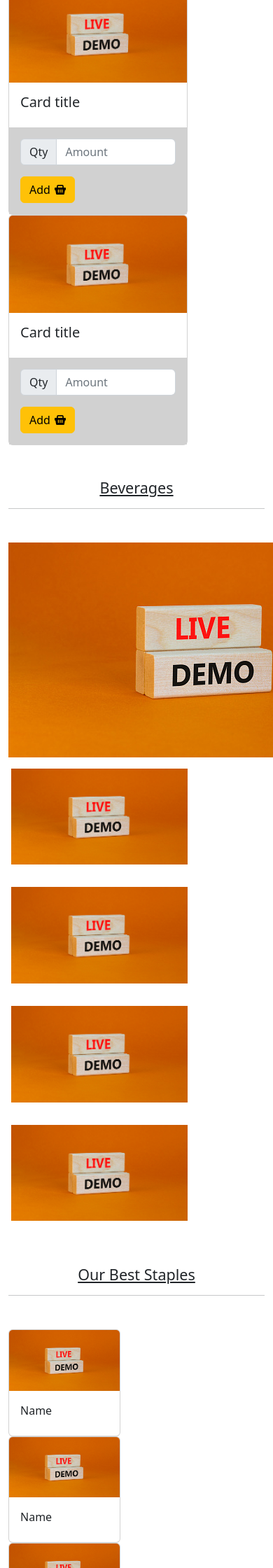
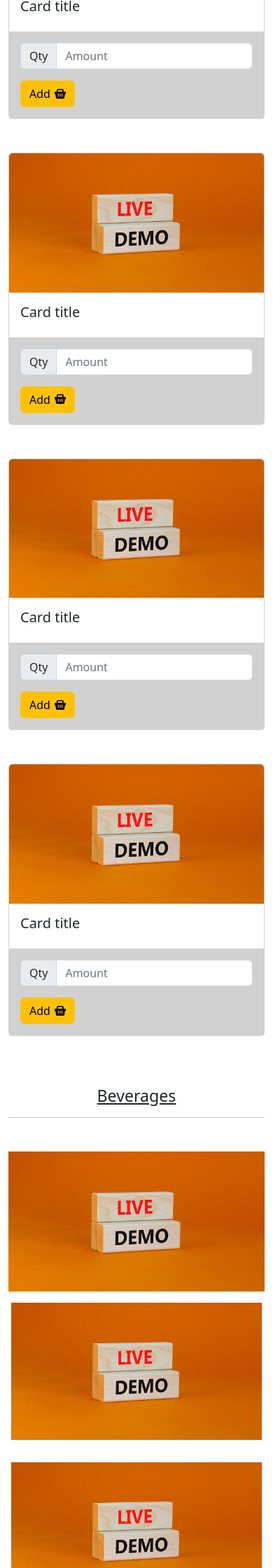
Before and after one commit to keshav39/SkillVertexMajor, a PHP site: page / in a window 390 px wide; the page is wider, and only the part inside the window is pictured. Shown: the part 2440-4680 px from the top of that part at 70% size. Run offline with PHP 8.4, Linux system fonts and the light colour scheme.

Commit message:
bug fixes, increased responsiveness and contact.php minor back-end

```diff
--- a/assets/css/style.css
+++ b/assets/css/style.css
@@ -73,7 +73,7 @@
   background-color: #3e8e41;
 }
 
-#about-list li{
+#about-list li {
   padding: 4px;
 }
 
--- /dev/null
+++ b/includes/common.php
@@ -0,0 +1,6 @@
+<?php
+$con = mysqli_connect("localhost", "root", "", "", "3306")
+  or die(mysqli_error($con));
+if (!isset($_SESSION)) {
+  session_start();
+}
--- a/includes/login-footer.php
+++ b/includes/login-footer.php
@@ -1,11 +1,18 @@
 <!-- Footer -->
 <footer class="bg-light text-center text-lg-start">
     <!-- Copyright -->
-    <div class="text-center p-2" id="Footer">
-        <p class="mt-3"> © 2020 Copyright:
-            <a class="text-dark fw-bold" href="./index.php">Super-Market</a>
-        </p>
+    <div class="text-center p-2 mt-5" id="Footer">
+        <div class="row justify-content-center">
+            <div class="col-md-12 text-center">
+                <p class="menu fw-bold p-3 pb-0">
+                    <a href="./index.php" class="text-dark pe-4">Home</a>
+                    <a href="./about.php" class="text-dark ps-4 pe-4">About</a>
+                    <a href="./contact.php" class="text-dark ps-4">Contact</a>
+                </p>
+            </div>
+        </div>
+        <p> © 2020 Copyright </p>
     </div>
-    <!-- Copyright -->
+    <!-- Copyright End -->
 </footer>
 <!-- Footer End -->
--- a/index.php
+++ b/index.php
@@ -35,12 +35,12 @@
     </div>
 
     <div class="container">
-        <h4 class="mt-5 text-center text-decoration-underline">My Smart Basket</h4>
+        <h3 class="mt-5 text-center text-decoration-underline">My Smart Basket</h3>
         <hr>
 
         <div class="mt-5 row mb-3 justify-content-evenly align-items-center">
-            <div class="col-sm-3">
-                <div class="card" style="width: 16rem;">
+            <div class="col-md-3 mb-4 mt-4">
+                <div class="card" style="width: 100%;">
                     <img src="assets/img/demo.jpg" class="card-img-top" alt="...">
                     <div class="card-body">
                         <h5 class="card-title">Card title</h5>
@@ -54,8 +54,8 @@
                     </div>
                 </div>
             </div>
-            <div class="col-sm-3">
-                <div class="card" style="width: 16rem;">
+            <div class="col-md-3 mb-4 mt-4">
+                <div class="card" style="width: 100%;">
                     <img src="assets/img/demo.jpg" class="card-img-top" alt="...">
                     <div class="card-body">
                         <h5 class="card-title">Card title</h5>
@@ -69,8 +69,8 @@
                     </div>
                 </div>
             </div>
-            <div class="col-sm-3">
-                <div class="card" style="width: 16rem;">
+            <div class="col-md-3 mb-4 mt-4">
+                <div class="card" style="width: 100%;">
                     <img src="assets/img/demo.jpg" class="card-img-top" alt="...">
                     <div class="card-body">
                         <h5 class="card-title">Card title</h5>
@@ -84,8 +84,8 @@
                     </div>
                 </div>
             </div>
-            <div class="col-sm-3">
-                <div class="card" style="width: 16rem;">
+            <div class="col-md-3 mb-4 mt-4">
+                <div class="card" style="width: 100%;">
                     <img src="assets/img/demo.jpg" class="card-img-top" alt="...">
                     <div class="card-body">
                         <h5 class="card-title">Card title</h5>
@@ -103,12 +103,12 @@
         </div>
     </div>
     <div class="container">
-        <h4 class="mt-5 text-center text-decoration-underline">Our Best Sellers</h4>
+        <h3 class="mt-5 text-center text-decoration-underline">Our Best Sellers</h3>
         <hr>
 
         <div class="row mb-3 mt-5 justify-content-evenly align-items-center">
-            <div class="col-sm-3">
-                <div class="card" style="width: 16rem;">
+            <div class="col-md-3 mb-4 mt-4">
+                <div class="card" style="width: 100%;">
                     <img src="assets/img/demo.jpg" class="card-img-top" alt="...">
                     <div class="card-body">
                         <h5 class="card-title">Card title</h5>
@@ -122,8 +122,8 @@
                     </div>
                 </div>
             </div>
-            <div class="col-sm-3">
-                <div class="card" style="width: 16rem;">
+            <div class="col-md-3 mb-4 mt-4">
+                <div class="card" style="width: 100%;">
                     <img src="assets/img/demo.jpg" class="card-img-top" alt="...">
                     <div class="card-body">
                         <h5 class="card-title">Card title</h5>
@@ -137,8 +137,8 @@
                     </div>
                 </div>
             </div>
-            <div class="col-sm-3">
-                <div class="card" style="width: 16rem;">
+            <div class="col-md-3 mb-4 mt-4">
+                <div class="card" style="width: 100%;">
                     <img src="assets/img/demo.jpg" class="card-img-top" alt="...">
                     <div class="card-body">
                         <h5 class="card-title">Card title</h5>
@@ -152,8 +152,8 @@
                     </div>
                 </div>
             </div>
-            <div class="col-sm-3">
-                <div class="card" style="width: 16rem;">
+            <div class="col-md-3 mb-4 mt-4">
+                <div class="card" style="width: 100%;">
                     <img src="assets/img/demo.jpg" class="card-img-top" alt="...">
                     <div class="card-body">
                         <h5 class="card-title">Card title</h5>
@@ -171,54 +171,54 @@
         </div>
     </div>
     <div class="container">
-        <h4 class="mt-5 text-center text-decoration-underline">Beverages</h4>
+        <h3 class="mt-5 text-center text-decoration-underline">Beverages</h3>
         <hr>
 
         <div class="row mb-3 mt-5 justify-content-evenly align-items-center">
-            <div class="col-sm-6"><img src="assets/img/demo.jpg" alt=""></div>
-            <div class="col-sm-6">
+            <div class="col-md-6"><img src="assets/img/demo.jpg" style="width: 100%;" alt=""></div>
+            <div class="col-md-6">
                 <div class="row">
-                    <div class="col-sm-6 p-3"><img src="assets/img/demo.jpg" style="width: 252px;" alt=""></div>
-                    <div class="col-sm-6 p-3"><img src="assets/img/demo.jpg" style="width: 252px;" alt=""></div>
+                    <div class="col-md-6 p-3"><img src="assets/img/demo.jpg" style="width: 100%;" alt=""></div>
+                    <div class="col-md-6 p-3"><img src="assets/img/demo.jpg" style="width: 100%;" alt=""></div>
                 </div>
                 <div class="row">
-                    <div class="col-sm-6 p-3"><img src="assets/img/demo.jpg" style="width: 252px;" alt=""></div>
-                    <div class="col-sm-6 p-3"><img src="assets/img/demo.jpg" style="width: 252px;" alt=""></div>
+                    <div class="col-md-6 p-3"><img src="assets/img/demo.jpg" style="width: 100%;" alt=""></div>
+                    <div class="col-md-6 p-3"><img src="assets/img/demo.jpg" style="width: 100%;" alt=""></div>
                 </div>
             </div>
         </div>
     </div>
     <div class="container">
-        <h4 class="mt-5 text-center text-decoration-underline">Our Best Staples</h4>
+        <h3 class="mt-5 text-center text-decoration-underline">Our Best Staples</h3>
         <hr>
 
         <div class="row mb-3 mt-5 justify-content-evenly align-items-center">
-            <div class="col-sm-2">
-                <div class="card staples" style="width: 10rem; ">
+            <div class="col-md-2 mb-4 mt-4">
+                <div class="card staples" style="width: 100%; ">
                     <img src="assets/img/demo.jpg" class="card-img-top" alt="...">
                     <div class="card-body">
                         <p class="card-title">Name</p>
                     </div>
                 </div>
             </div>
-            <div class="col-sm-2">
-                <div class="card staples" style="width: 10rem; ">
+            <div class="col-md-2 mb-4 mt-4">
+                <div class="card staples" style="width: 100%; ">
                     <img src="assets/img/demo.jpg" class="card-img-top" alt="...">
                     <div class="card-body">
                         <p class="card-title">Name</p>
                     </div>
                 </div>
             </div>
-            <div class="col-sm-2">
-                <div class="card staples" style="width: 10rem; ">
+            <div class="col-md-2 mb-4 mt-4">
+                <div class="card staples" style="width: 100%; ">
                     <img src="assets/img/demo.jpg" class="card-img-top" alt="...">
                     <div class="card-body">
                         <p class="card-title">Name</p>
                     </div>
                 </div>
             </div>
-            <div class="col-sm-2">
-                <div class="card staples" style="width: 10rem; ">
+            <div class="col-md-2 mb-4 mt-4">
+                <div class="card staples" style="width: 100%; ">
                     <img src="assets/img/demo.jpg" class="card-img-top" alt="...">
                     <div class="card-body">
                         <p class="card-title">Name</p>
@@ -226,16 +226,16 @@
                 </div>
             </div>
 
-            <div class="col-sm-2">
-                <div class="card staples" style="width: 10rem; ">
+            <div class="col-md-2 mb-4 mt-4">
+                <div class="card staples" style="width: 100%; ">
                     <img src="assets/img/demo.jpg" class="card-img-top" alt="...">
                     <div class="card-body">
                         <p class="card-title">Name</p>
                     </div>
                 </div>
             </div>
-            <div class="col-sm-2">
-                <div class="card staples" style="width: 10rem; ">
+            <div class="col-md-2 mb-4 mt-4">
+                <div class="card staples" style="width: 100%; ">
                     <img src="assets/img/demo.jpg" class="card-img-top" alt="...">
                     <div class="card-body">
                         <p class="card-title">Name</p>
@@ -245,54 +245,54 @@
         </div>
     </div>
     <div class="container">
-        <h4 class="mt-5 text-center text-decoration-underline">Fruits & Vegetables</h4>
+        <h3 class="mt-5 text-center text-decoration-underline">Fruits & Vegetables</h3>
         <hr>
 
         <div class="row mb-3 mt-5 justify-content-evenly align-items-center">
-            <div class="col-sm-6"><img src="assets/img/demo.jpg" alt=""></div>
-            <div class="col-sm-6">
+            <div class="col-md-6"><img src="assets/img/demo.jpg" style="width: 100%;" alt=""></div>
+            <div class="col-md-6">
                 <div class="row">
-                    <div class="col-sm-6 p-3"><img src="assets/img/demo.jpg" style="width: 252px;" alt=""></div>
-                    <div class="col-sm-6 p-3"><img src="assets/img/demo.jpg" style="width: 252px;" alt=""></div>
+                    <div class="col-md-6 p-3"><img src="assets/img/demo.jpg" style="width: 100%;" alt=""></div>
+                    <div class="col-md-6 p-3"><img src="assets/img/demo.jpg" style="width: 100%;" alt=""></div>
                 </div>
                 <div class="row">
-                    <div class="col-sm-6 p-3"><img src="assets/img/demo.jpg" style="width: 252px;" alt=""></div>
-                    <div class="col-sm-6 p-3"><img src="assets/img/demo.jpg" style="width: 252px;" alt=""></div>
+                    <div class="col-md-6 p-3"><img src="assets/img/demo.jpg" style="width: 100%;" alt=""></div>
+                    <div class="col-md-6 p-3"><img src="assets/img/demo.jpg" style="width: 100%;" alt=""></div>
                 </div>
             </div>
         </div>
     </div>
     <div class="container">
-        <h4 class="mt-5 text-center text-decoration-underline">Snacks Store</h4>
+        <h3 class="mt-5 text-center text-decoration-underline">Snacks Store</h3>
         <hr>
 
         <div class="row mb-3 mt-5 justify-content-evenly align-items-center">
-            <div class="col-sm-3">
-                <div class="card" style="width: 16rem; ">
+            <div class="col-md-3 mb-4 mt-4">
+                <div class="card" style="width: 100%; ">
                     <img src="assets/img/demo.jpg" class="card-img-top" alt="...">
                     <div class="card-body">
                         <p class="card-title">Name</p>
                     </div>
                 </div>
             </div>
-            <div class="col-sm-3">
-                <div class="card" style="width: 16rem; ">
+            <div class="col-md-3 mb-4 mt-4">
+                <div class="card" style="width: 100%; ">
                     <img src="assets/img/demo.jpg" class="card-img-top" alt="...">
                     <div class="card-body">
                         <p class="card-title">Name</p>
                     </div>
                 </div>
             </div>
-            <div class="col-sm-3">
-                <div class="card" style="width: 16rem; ">
+            <div class="col-md-3 mb-4 mt-4">
+                <div class="card" style="width: 100%; ">
                     <img src="assets/img/demo.jpg" class="card-img-top" alt="...">
                     <div class="card-body">
                         <p class="card-title">Name</p>
                     </div>
                 </div>
             </div>
-            <div class="col-sm-3">
-                <div class="card" style="width: 16rem; ">
+            <div class="col-md-3 mb-4 mt-4">
+                <div class="card" style="width: 100%; ">
                     <img src="assets/img/demo.jpg" class="card-img-top" alt="...">
                     <div class="card-body">
                         <p class="card-title">Name</p>
@@ -302,37 +302,37 @@
         </div>
     </div>
     <div class="container">
-        <h4 class="mt-5 text-center text-decoration-underline">Kitchen Essentials</h4>
+        <h3 class="mt-5 text-center text-decoration-underline">Kitchen Essentials</h3>
         <hr>
 
         <div class="row mb-3 mt-5 justify-content-evenly align-items-center">
-            <div class="col-sm-1"></div>
-            <div class="col-sm-2">
-                <div class="card kitchen" style="width: 10rem; ">
+            <div class="col-md-1"></div>
+            <div class="col-md-2">
+                <div class="card kitchen" style="width: 100%; ">
                     <img src="assets/img/demo.jpg" class="card-img-top" alt="...">
                     <div class="card-body">
                         <p class="card-title">Name</p>
                     </div>
                 </div>
             </div>
-            <div class="col-sm-2">
-                <div class="card kitchen" style="width: 10rem; ">
+            <div class="col-md-2">
+                <div class="card kitchen" style="width: 100%; ">
                     <img src="assets/img/demo.jpg" class="card-img-top" alt="...">
                     <div class="card-body">
                         <p class="card-title">Name</p>
                     </div>
                 </div>
             </div>
-            <div class="col-sm-2">
-                <div class="card kitchen" style="width: 10rem; ">
+            <div class="col-md-2">
+                <div class="card kitchen" style="width: 100%; ">
                     <img src="assets/img/demo.jpg" class="card-img-top" alt="...">
                     <div class="card-body">
                         <p class="card-title">Name</p>
                     </div>
                 </div>
             </div>
-            <div class="col-sm-2">
-                <div class="card kitchen" style="width: 10rem; ">
+            <div class="col-md-2">
+                <div class="card kitchen" style="width: 100%; ">
                     <img src="assets/img/demo.jpg" class="card-img-top" alt="...">
                     <div class="card-body">
                         <p class="card-title">Name</p>
@@ -340,22 +340,22 @@
                 </div>
             </div>
 
-            <div class="col-sm-2">
-                <div class="card kitchen" style="width: 10rem; ">
+            <div class="col-md-2 mb-4 mt-4">
+                <div class="card kitchen" style="width: 100%; ">
                     <img src="assets/img/demo.jpg" class="card-img-top" alt="...">
                     <div class="card-body">
                         <p class="card-title">Name</p>
                     </div>
                 </div>
             </div>
-            <div class="col-sm-1"></div>
+            <div class="col-md-1"></div>
         </div>
     </div>
     <div class="container">
-        <h4 class="text-center mt-5 text-decoration-underline">Our Partners</h4>
+        <h3 class="text-center mt-5 text-decoration-underline">Our Partners</h3>
         <hr>
         <div class="row mt-5 mb-5">
-            <div class="col-sm-6">
+            <div class="col-md-6">
                 <div id="carouselExampleSlidesOnly" class="carousel slide" data-bs-ride="carousel">
                     <div class="carousel-inner">
                         <div class="carousel-item active">
@@ -373,7 +373,7 @@
                     </div>
                 </div>
             </div>
-            <div class="col-sm-6">
+            <div class="col-md-6">
                 <div id="carouselExampleSlidesOnly" class="carousel slide" data-bs-ride="carousel">
                     <div class="carousel-inner">
                         <div class="carousel-item active">
```
Also changed, not shown: about.php (+5 -5 lines), contact.php (+11 -9 lines), contact_script.php (added, +17 -0 lines), logout.php (added, +7 -0 lines), README.md, includes/login-navbar.php (line endings or trailing spaces).
